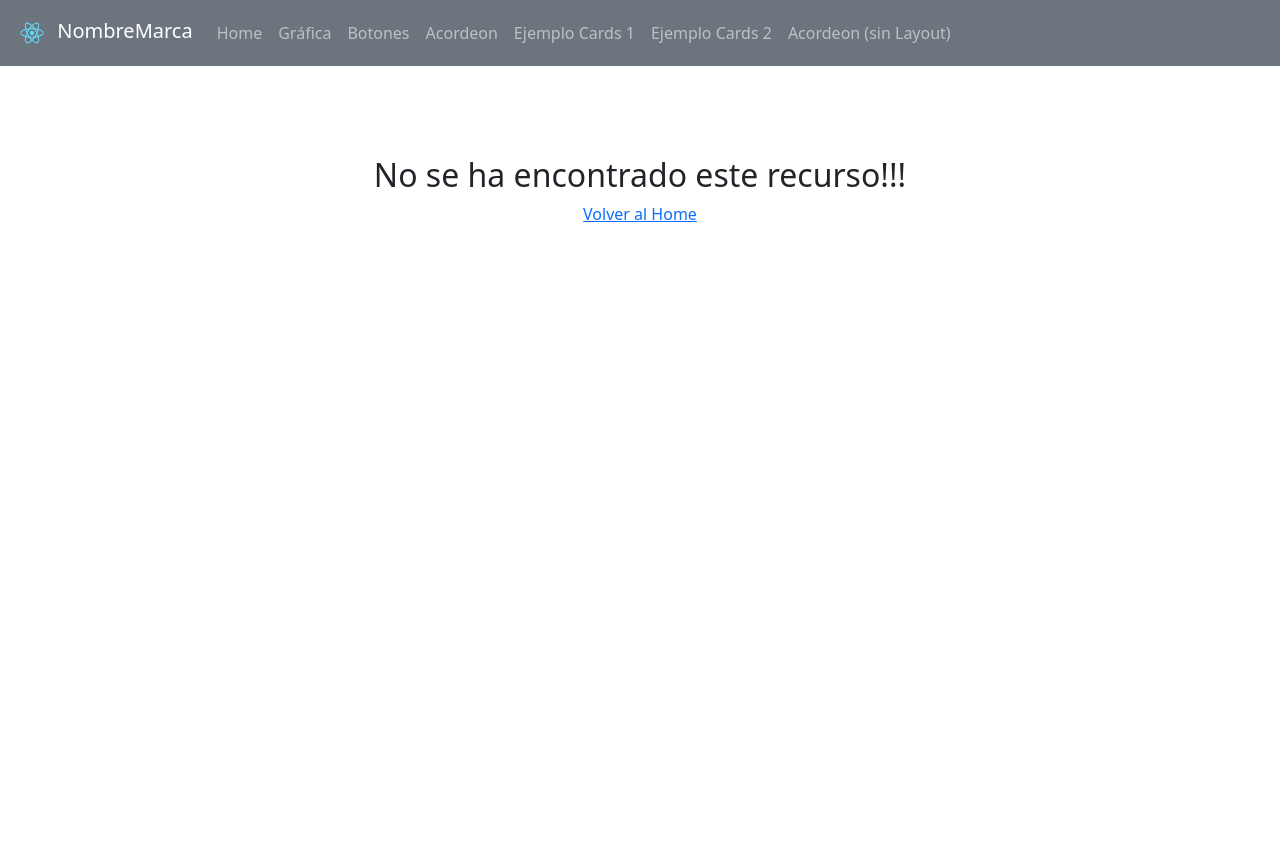
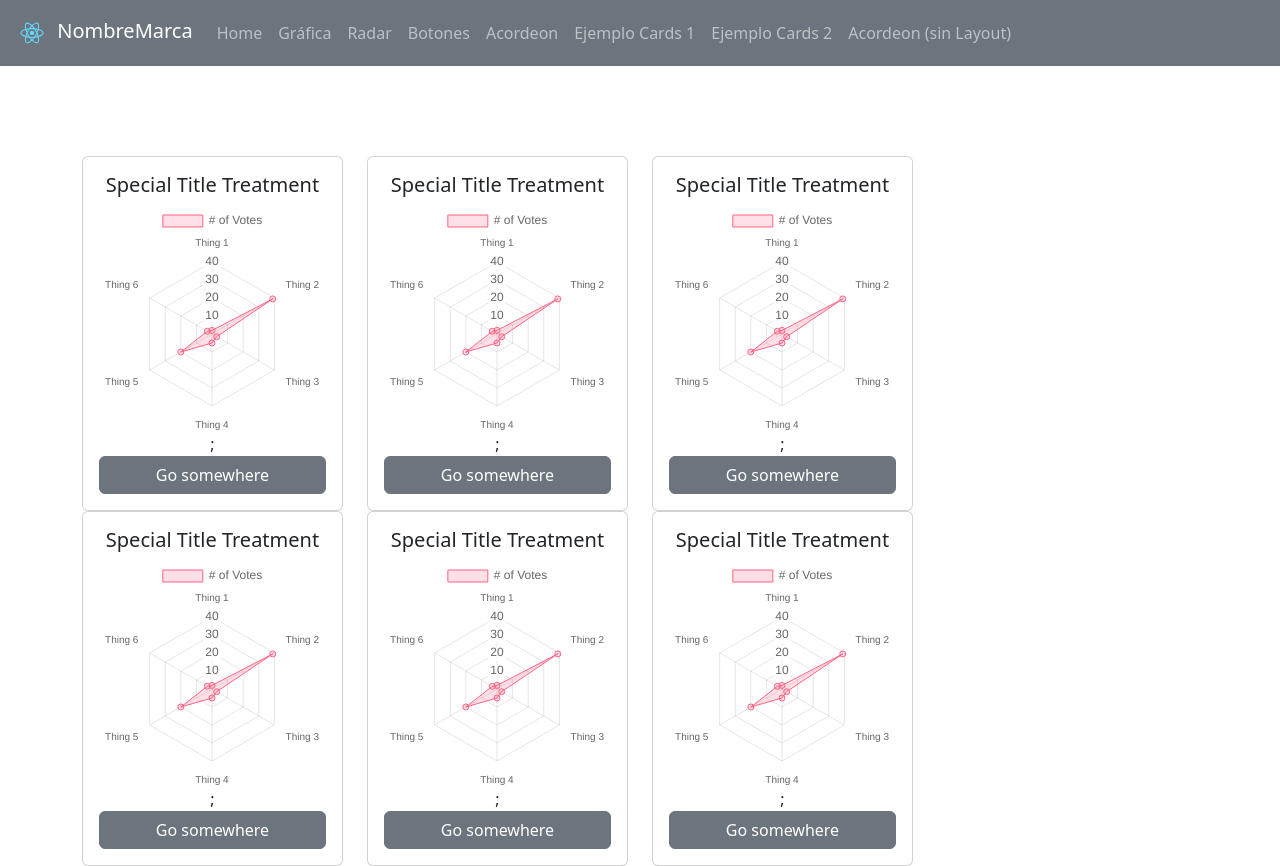
Before and after one commit to ivan-gdiaz/ejemploConChart, a React app: page /radar in a window 1280 px wide. Before the commit the page ends 800 px from the top, so only its background shows below. Built offline with nearby package versions, Linux system fonts and the light colour scheme.

Commit message:
jugando con react-chartjs-2

```diff
--- a/src/Chart.css
+++ b/src/Chart.css
@@ -1,4 +1,4 @@
 .container {
     margin: 0 auto;
-    max-width: 960px;
+    width: 260px;
   }
--- a/src/components/App.js
+++ b/src/components/App.js
@@ -12,6 +12,7 @@ import EjemploCards1 from "./EjemploCards1.jsx"
 import EjemploCards2 from "./EjemploCards2.jsx"
 import NotFound from "./NotFound.jsx"
 import ChartTest from "./Chart.jsx"
+import Radar from "./Radar.jsx"
 
 function App() {
   return (
@@ -21,6 +22,7 @@ function App() {
           <Route path='/' element={<Layout />}> {/* Ejemplo con rutas anidadas */}
             <Route index element={< PersonList/>} />     {/* sería el "Home" */}
             <Route path='chart' element={<ChartTest />} />
+            <Route path='radar' element={<Radar />} />
             <Route path='botones' element={<GrupoBotones />} />
             <Route path='botones/:id' element={<Acordeon />} />
 
--- a/src/components/Chart.jsx
+++ b/src/components/Chart.jsx
@@ -27,8 +27,11 @@ export default function ChartTest() {
         setDataChart({
           labels: dateOfCases,
           datasets: [{
+            fill: true,
             label: 'Confirmed cases',
-            data: confirmedCases
+            data: confirmedCases,
+            borderColor: 'rgb(255, 99, 132)',
+            backgroundColor: 'rgba(255, 99, 132, 0.5)',
           }]
         });
 
--- a/src/components/Layout.jsx
+++ b/src/components/Layout.jsx
@@ -41,6 +41,9 @@ export default function Layout() {
               <NavLink href="/chart">Gráfica</NavLink>
             </NavItem>
             <NavItem>
+              <NavLink href="/radar">Radar</NavLink>
+            </NavItem>
+            <NavItem>
               <NavLink href="/botones">Botones</NavLink>
             </NavItem>
             <NavItem>
--- /dev/null
+++ b/src/components/Radar.jsx
@@ -0,0 +1,99 @@
+import React from "react";
+
+import { Chart as ChartJS } from "chart.js/auto";
+
+import {
+  Row,
+  Col,
+  Container,
+  Card,
+  CardHeader,
+  CardBody,
+  CardTitle,
+  CardText,
+  Button,
+} from "reactstrap";
+
+import {
+  RadialLinearScale,
+  PointElement,
+  LineElement,
+  Filler,
+  Tooltip,
+  Legend,
+} from "chart.js";
+
+import { Radar } from "react-chartjs-2";
+
+import "../Chart.css";
+
+ChartJS.register(
+  RadialLinearScale,
+  PointElement,
+  LineElement,
+  Filler,
+  Tooltip,
+  Legend
+);
+
+export const data = {
+  labels: ["Thing 1", "Thing 2", "Thing 3", "Thing 4", "Thing 5", "Thing 6"],
+  datasets: [
+    {
+      label: "# of Votes",
+      data: [2, 39, 3, 5, 20, 3],
+      backgroundColor: "rgba(255, 99, 132, 0.2)",
+      borderColor: "rgba(255, 99, 132, 1)",
+      borderWidth: 1,
+    },
+  ],
+};
+
+export default function App() {
+  return (
+    <Container>
+      <Row>
+        <Col lg="3" md="4" sm="6" xs="12">
+          <Card body>
+            <CardTitle tag="h5">Special Title Treatment</CardTitle>
+            <Radar data={data} />;<Button>Go somewhere</Button>
+          </Card>
+        </Col>
+        <Col lg="3" md="4" sm="6" xs="12">
+          <Card body>
+            <CardTitle tag="h5">Special Title Treatment</CardTitle>
+            <Radar data={data} />;<Button>Go somewhere</Button>
+          </Card>
+        </Col>
+        <Col lg="3" md="4" sm="6" xs="12">
+          <Card body>
+            <CardTitle tag="h5">Special Title Treatment</CardTitle>
+            <Radar data={data} />;<Button>Go somewhere</Button>
+          </Card>
+        </Col>
+      </Row>
+      <Row>
+        <Col lg="3" md="4" sm="6" xs="12">
+          <Card body>
+            <CardTitle tag="h5">Special Title Treatment</CardTitle>
+            <Radar data={data} />;<Button>Go somewhere</Button>
+          </Card>
+        </Col>
+        <Col lg="3" md="4" sm="6" xs="12">
+          <Card body>
+            <CardTitle tag="h5">Special Title Treatment</CardTitle>
+            <Radar data={data} />;<Button>Go somewhere</Button>
+          </Card>
+        </Col>
+        <Col lg="3" md="4" sm="6" xs="12">
+          <Card body>
+            <CardTitle tag="h5">Special Title Treatment</CardTitle>
+            <Radar data={data} />;<Button>Go somewhere</Button>
+          </Card>
+        </Col>
+
+
+      </Row>
+    </Container>
+  );
+}
```
